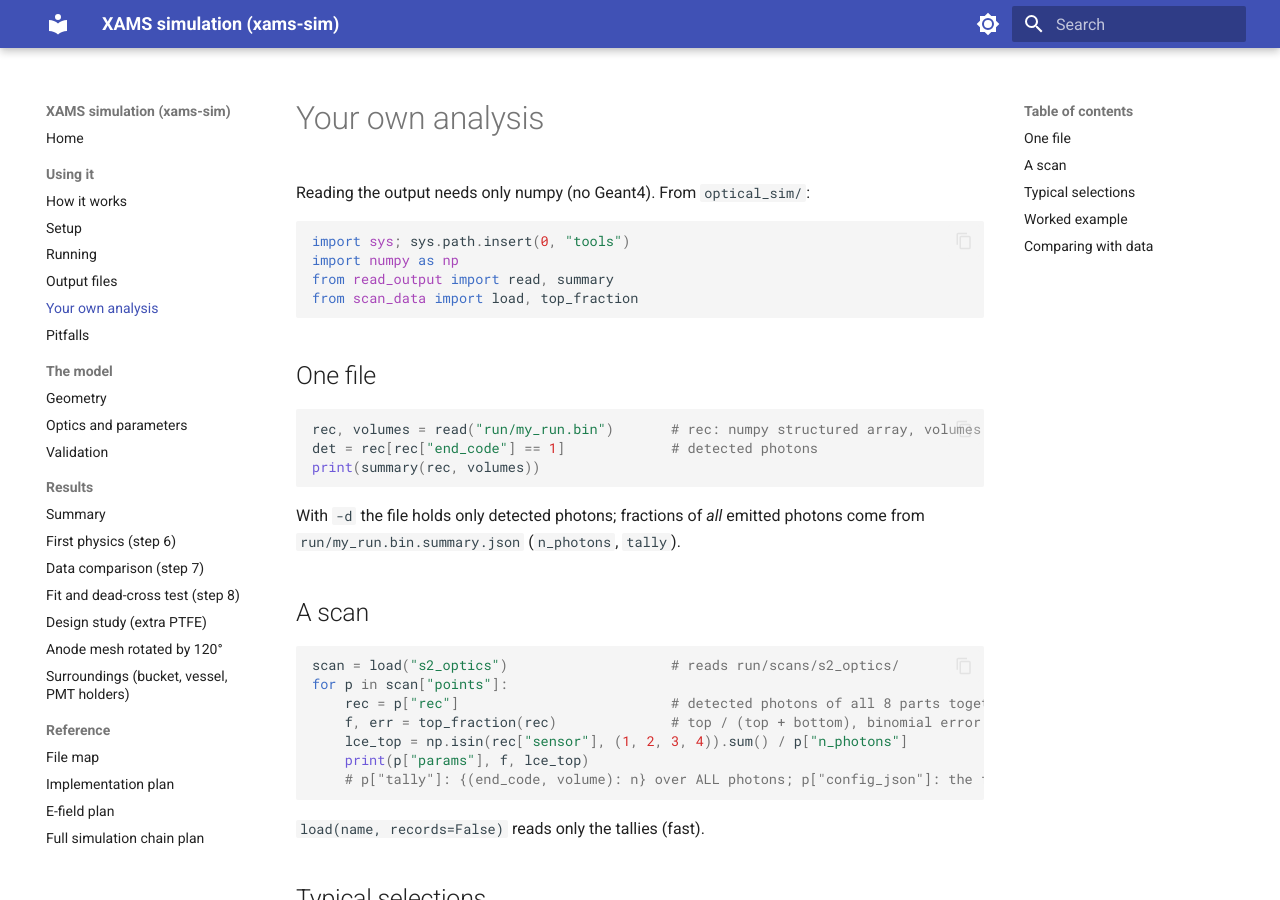
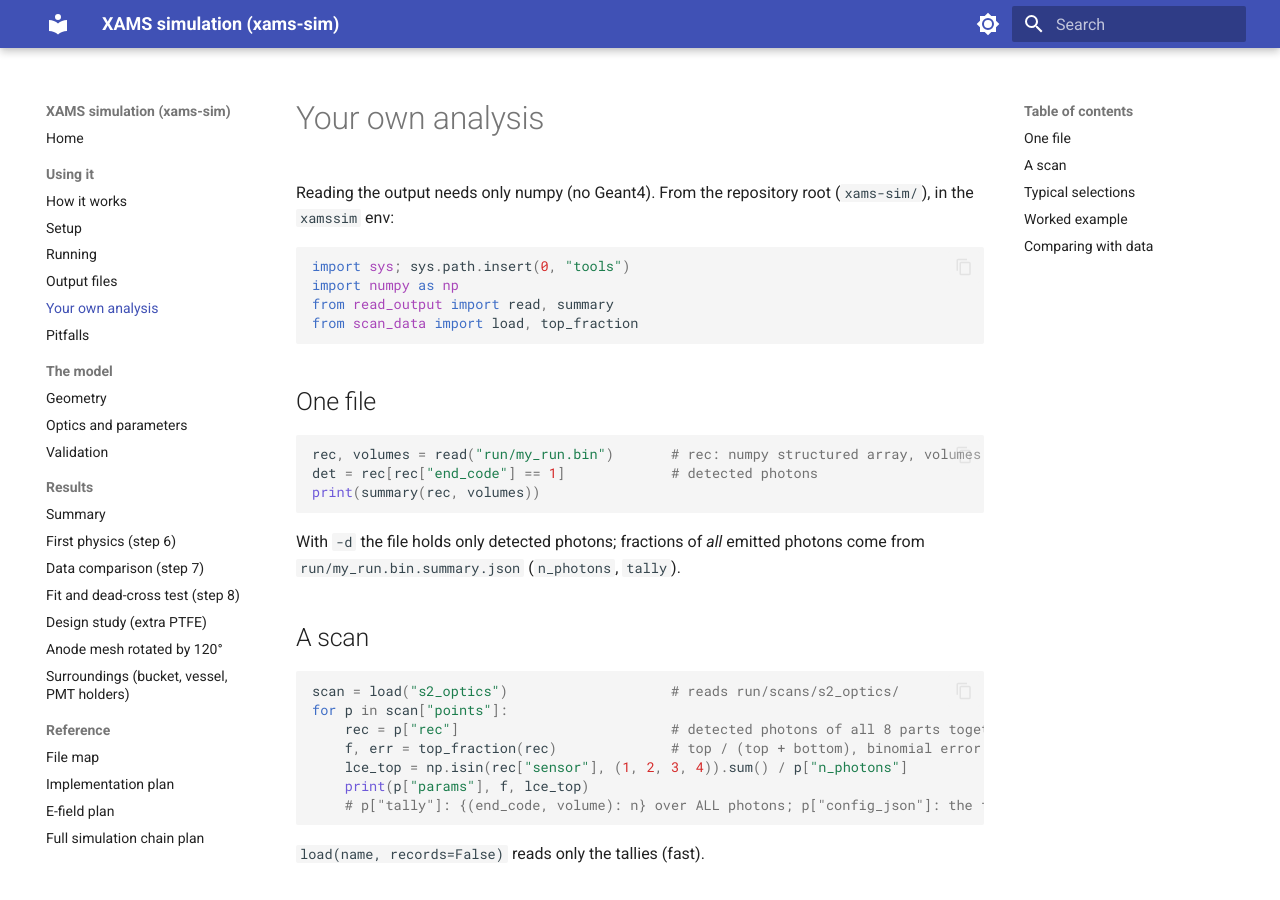
Before and after one commit to XAMS-nikhef/xams-sim, an MkDocs documentation site: the page built from docs/analysis.md, in a window 1280 px wide and 900 px high. Built offline with MkDocs 1.6.1 and Material for MkDocs 9.7.7, drawn with Linux system fonts in a browser that asks for light colours.

Commit message:
Docs: build with MkDocs from the xamssim env; xams-sim paths
Co-Authored-By: Claude Opus 5.5 <noreply@anthropic.com>

````diff
--- a/docs/analysis.md
+++ b/docs/analysis.md
@@ -1,6 +1,6 @@
 # Your own analysis
 
-Reading the output needs only numpy (no Geant4). From `optical_sim/`:
+Reading the output needs only numpy (no Geant4). From the repository root (`xams-sim/`), in the `xamssim` env:
 
 ```python
 import sys; sys.path.insert(0, "tools")
````
Also changed, not shown: README.md (+1 -1 lines), docs/efield_plan.md (+1 -1 lines), docs/index.md (+4 -4 lines).
